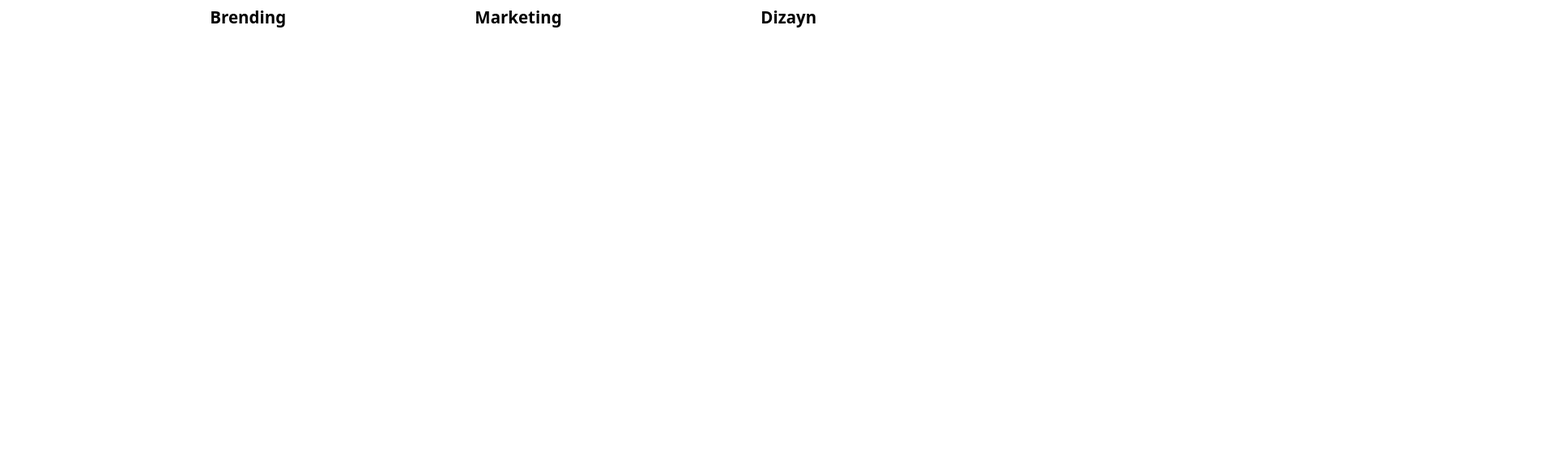
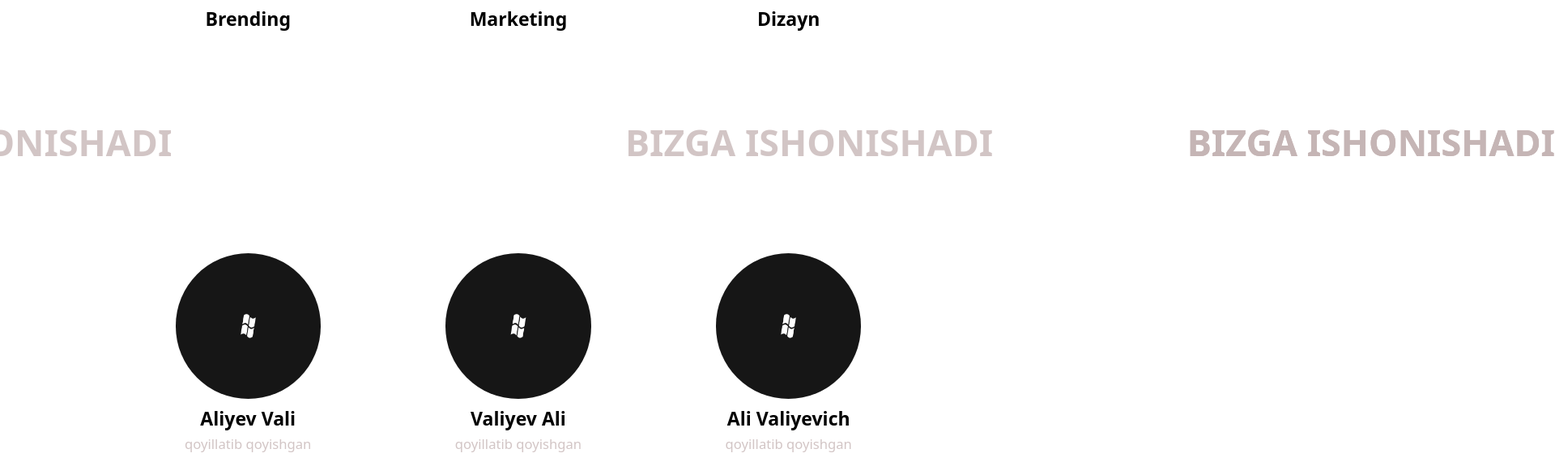
Before and after one commit to ibrohimov0/opera, a React (Create React App) app: page / in a window 1280 px wide. Shown: the part 1540-2116 px from the top of the page at 81% size, 1920 px wide, since content can reach past the window. Before the commit the page ends 1631 px from the top, so only its background shows below. Built offline with nearby package versions, Linux system fonts and the light colour scheme.

Commit message:
other edits

```diff
--- a/src/App.js
+++ b/src/App.js
@@ -1,6 +1,7 @@
 import './App.css';
 import AboutComponent from './components/aboutComponent';
 import { HelpComponent } from './components/helpComponent';
+import { MensComponent } from './components/mensComponent';
 import ProjectComponent from './components/projectComponent';
 
 function App() {
@@ -9,6 +10,7 @@ function App() {
       <AboutComponent/>
       <ProjectComponent/>
       <HelpComponent/>
+      <MensComponent/>
     </div>
   );
 }
--- a/src/components/helpComponent/index.jsx
+++ b/src/components/helpComponent/index.jsx
@@ -9,18 +9,20 @@ export function HelpComponent() {
                     <h1>XIZMATLAR</h1>
                     <h1>XIZMATLAR</h1>
                     <h1>XIZMATLAR</h1>
+                    <h1>XIZMATLAR</h1>
+                    <h1>XIZMATLAR</h1>
                 </div>
                 <ul>
                     <li>
-                        <img src={img} alt="photo" />
+                        <img src={img} alt="img" />
                         <h3>Brending</h3>
                     </li>
                     <li>
-                        <img src={img} alt="photo" />
+                        <img src={img} alt="img" />
                         <h3>Marketing</h3>
                     </li>
                     <li>
-                        <img src={img} alt="photo" />
+                        <img src={img} alt="img" />
                         <h3>Dizayn</h3>
                     </li>
                 </ul>
--- a/src/components/helpComponent/style.css
+++ b/src/components/helpComponent/style.css
@@ -1,4 +1,6 @@
-
+.helpComp, .helpComp .container, .helpComp .titleBox{
+    overflow-x: hidden !important;
+}
 .helpComp .titleBox{
     display: flex;
     align-items: center;
@@ -12,20 +14,28 @@
     animation-iteration-count: infinite;
     animation-duration: 15s;
     animation-name: stText;
-    right: -22%;
+    right: -50%;
+    display: flex;
+    width: max-content;
 }
 .helpComp .titleBox h1:nth-child(2){
-    animation-delay: 5s;
+    animation-delay: 3s;
 }
 .helpComp .titleBox h1:nth-child(3){
-    animation-delay: 10s;
+    animation-delay: 6s;
+}
+.helpComp .titleBox h1:nth-child(4){
+    animation-delay: 9s;
+}
+.helpComp .titleBox h1:nth-child(5){
+    animation-delay: 12s;
 }
 @keyframes stText {
     from{
-        right: -22%;
+        right: -50%;
     }
     to{
-        right: 122%;
+        right: 150%;
     }
 }
 
@@ -51,9 +61,16 @@
     border-radius: 50%;
 }
 .helpComp ul li h3{
-    font-size: 1.6vw;
+    font-size: 1.8vw;
     text-align: center;
     margin: 2% 0;
     cursor: pointer;
     color: var(--black);
 }
+.helpComp ul li p{
+    font-size: 1.3vw;
+    text-align: center;
+    margin: 1% 0;
+    cursor: pointer;
+    color: var(--gray);
+}
--- /dev/null
+++ b/src/components/mensComponent/index.jsx
@@ -0,0 +1,35 @@
+import "../helpComponent/style.css"
+import img from "../../../src/windows.jpg"
+
+export function MensComponent() {
+    return(
+        <div className="helpComp">
+            <div className="container">
+                <div className="titleBox">
+                    <h1>BIZGA ISHONISHADI</h1>
+                    <h1>BIZGA ISHONISHADI</h1>
+                    <h1>BIZGA ISHONISHADI</h1>
+                    <h1>BIZGA ISHONISHADI</h1>
+                    <h1>BIZGA ISHONISHADI</h1>
+                </div>
+                <ul>
+                    <li>
+                        <img src={img} alt="img" />
+                        <h3>Aliyev Vali</h3>
+                        <p>qoyillatib qoyishgan</p>
+                    </li>
+                    <li>
+                        <img src={img} alt="img" />
+                        <h3>Valiyev Ali</h3>
+                        <p>qoyillatib qoyishgan</p>
+                    </li>
+                    <li>
+                        <img src={img} alt="img" />
+                        <h3>Ali Valiyevich</h3>
+                        <p>qoyillatib qoyishgan</p>
+                    </li>
+                </ul>
+            </div>
+        </div>
+    )
+}
```
